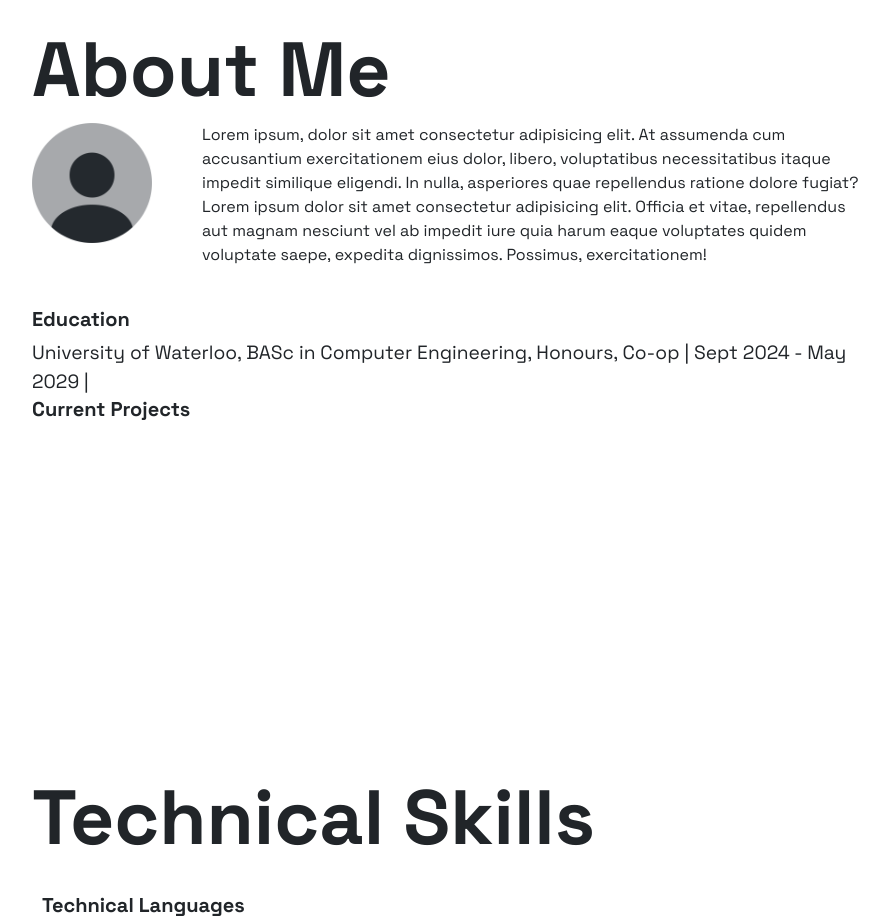
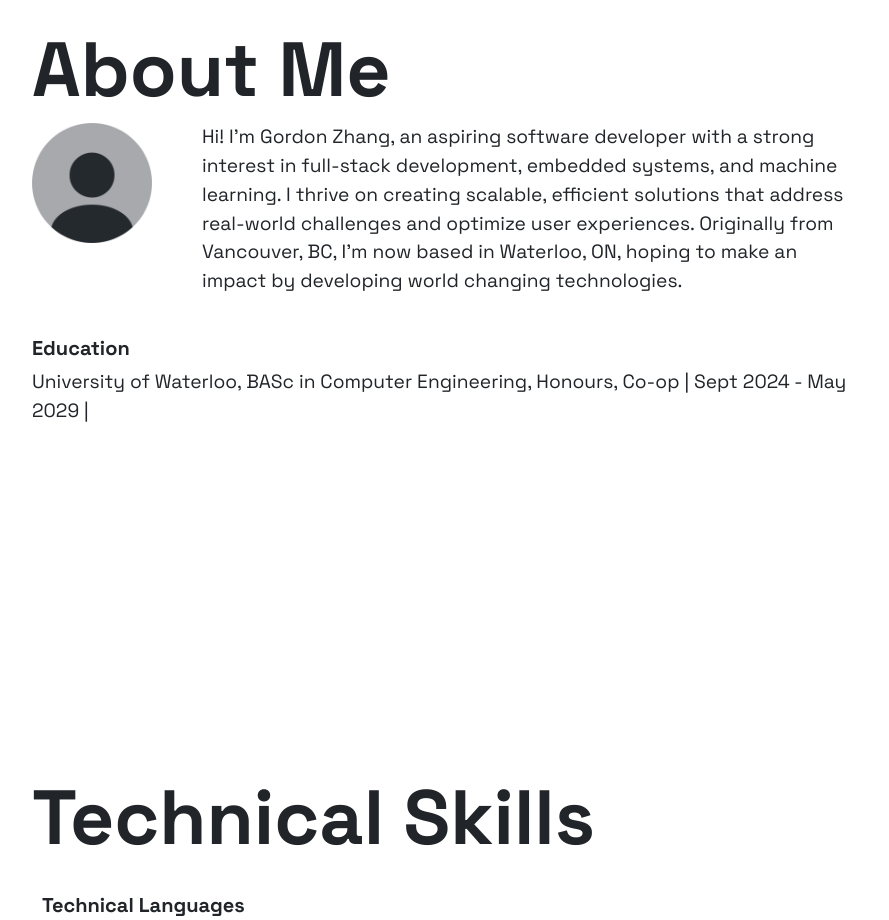
Before and after one commit to gordonzhang1/personal-portfolio, a React (Vite) app: page / in a window 1280 px wide. Shown: the part 829-1749 px from the top of the page, without its empty margins (192-1081 px from the left). Built offline with nearby package versions, Linux system fonts and the light colour scheme.

Commit message:
feat: added about

```diff
--- a/src/About.css
+++ b/src/About.css
@@ -88,3 +88,7 @@ img {
     font-size: 1rem;
   }
 }
+
+.description {
+  font-size: 1.2em;
+}
--- a/src/Skills.css
+++ b/src/Skills.css
@@ -110,7 +110,6 @@ h2 {
 }
 
 .sphere-space-shadow {
-  width: 20vw;
   display: flex;
   justify-content: center;
 }
--- a/src/components/About.jsx
+++ b/src/components/About.jsx
@@ -13,14 +13,12 @@ export default function About() {
         <div className="description-container">
           <img src={circle} />
           <div class="description">
-            Lorem ipsum, dolor sit amet consectetur adipisicing elit. At
-            assumenda cum accusantium exercitationem eius dolor, libero,
-            voluptatibus necessitatibus itaque impedit similique eligendi. In
-            nulla, asperiores quae repellendus ratione dolore fugiat?Lorem ipsum
-            dolor sit amet consectetur adipisicing elit. Officia et vitae,
-            repellendus aut magnam nesciunt vel ab impedit iure quia harum eaque
-            voluptates quidem voluptate saepe, expedita dignissimos. Possimus,
-            exercitationem!
+            Hi! I’m Gordon Zhang, an aspiring software developer with a strong
+            interest in full-stack development, embedded systems, and machine
+            learning. I thrive on creating scalable, efficient solutions that
+            address real-world challenges and optimize user experiences.
+            Originally from Vancouver, BC, I’m now based in Waterloo, ON, hoping
+            to make an impact by developing world changing technologies.
           </div>
         </div>
         <div className="education">
@@ -30,7 +28,6 @@ export default function About() {
             | Sept 2024 - May 2029 |
           </div>
         </div>
-        <h2>Current Projects</h2>
       </div>
     </>
   );
```
